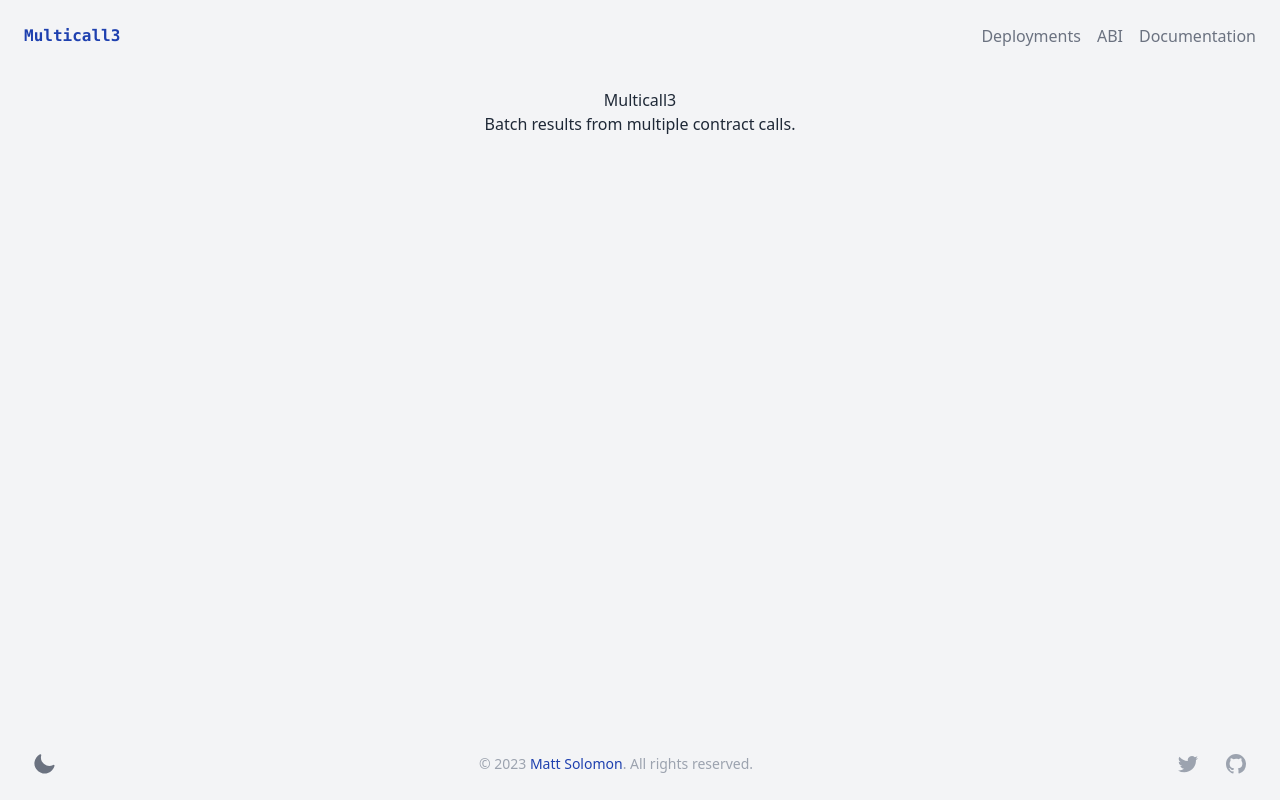
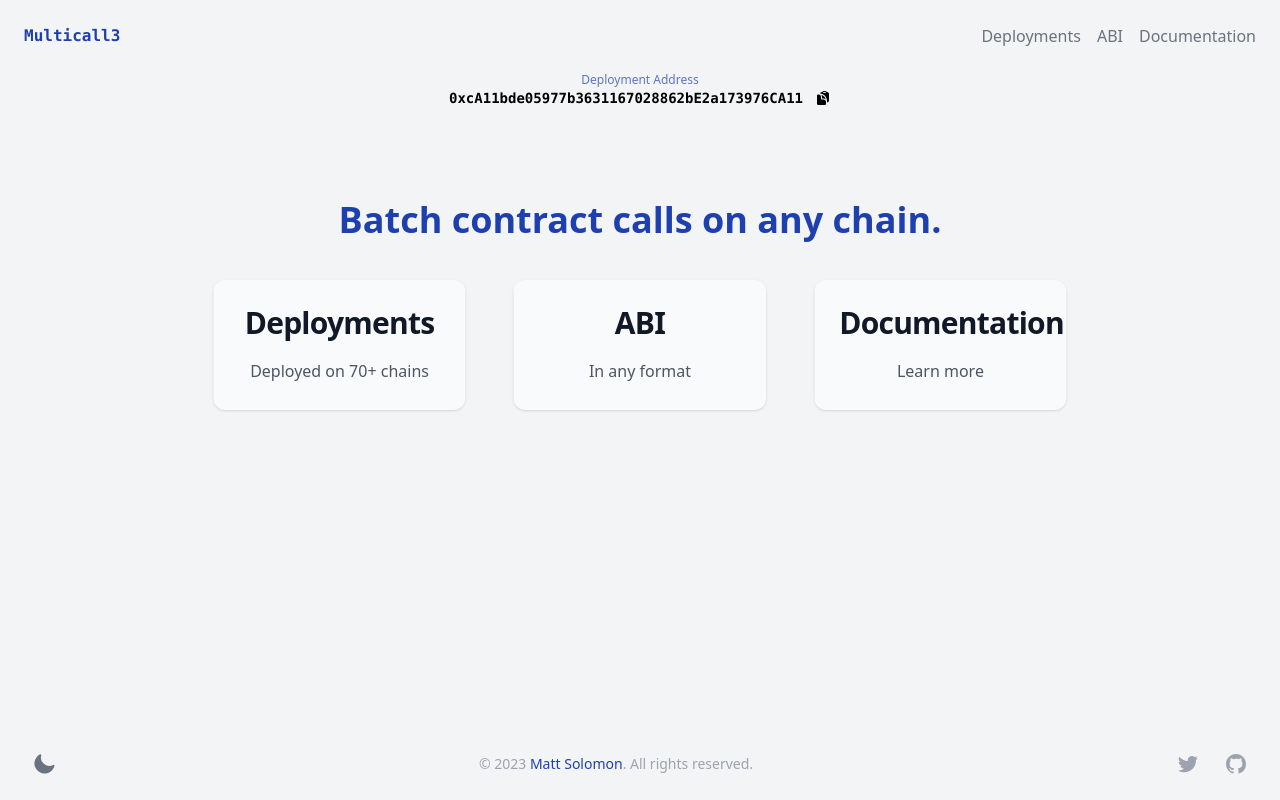
Before and after one commit to mds1/multicall3-frontend, a Next.js app: page / in a window 1280 px wide. Built offline with nearby package versions, Linux system fonts and the light colour scheme.

Commit message:
feat: fill out homepage, style tweaks

```diff
--- a/src/components/layout/Header.tsx
+++ b/src/components/layout/Header.tsx
@@ -1,8 +1,13 @@
+import { useState } from 'react';
 import Link from 'next/link';
 import { useRouter } from 'next/router';
-import { COMPANY_NAME, SITE_NAME } from '@/lib/constants';
+import { ClipboardDocumentIcon } from '@heroicons/react/24/solid';
+import { Notification } from '@/components/ui/Notification';
+import { COMPANY_NAME, MULTICALL_ADDRESS, SITE_NAME } from '@/lib/constants';
+import { copyToClipboard } from '@/lib/utils';
 
 export const Header = () => {
+  // -------- Navigation --------
   const currentPath = useRouter().pathname;
 
   const NavLink = (props: { path: string; label: string; className?: string }) => {
@@ -18,21 +23,59 @@ export const Header = () => {
     );
   };
 
+  // -------- Copy Address to Clipboard --------
+  const [showNotification, setShowNotification] = useState(false);
+
+  const onCopy = (text: string) => {
+    copyToClipboard(text);
+    setShowNotification(true);
+    setTimeout(() => setShowNotification(false), 3000);
+  };
+
+  // -------- Render --------
   return (
+    <header>
+      <Notification
+        show={showNotification}
+        setShow={setShowNotification}
+        kind='success'
+        title='Address copied to clipboard!'
+      />
+
+      <div>
         <div className='flex items-center justify-between px-4 py-6 sm:px-6 md:space-x-10'>
           <div>
             <Link href='/' className='flex'>
               <span className='sr-only'>{COMPANY_NAME}</span>
-          <span className='font-mono font-bold text-blue-800 dark:text-blue-300'>{SITE_NAME}</span>
+              <span className='font-mono font-bold text-blue-800 dark:text-blue-300'>
+                {SITE_NAME}
+              </span>
               {/* <Image className="h-8 w-auto rounded-full sm:h-10" src={logo} alt="logo" /> */}
             </Link>
           </div>
-
           <div>
             <NavLink path='/deployments' label='Deployments' className='mr-4' />
             <NavLink path='/abi' label='ABI' className='mr-4' />
             <NavLink path='https://github.com/mds1/multicall' label='Documentation' />
           </div>
         </div>
+      </div>
+      <div className='flex items-center justify-center'>
+        <div className='mx-auto h-auto w-auto rounded-full text-center'>
+          <p className='whitespace-nowrap text-xs text-blue-800 opacity-70 dark:text-blue-300'>
+            Deployment Address
+          </p>
+          <div className='flex items-center'>
+            <pre className='text-sm'>
+              <code className='font-semibold'>{MULTICALL_ADDRESS}</code>
+            </pre>
+            <ClipboardDocumentIcon
+              className='ml-3 h-4 w-4 cursor-pointer'
+              onClick={() => onCopy(MULTICALL_ADDRESS)}
+            />
+          </div>
+        </div>
+      </div>
+    </header>
   );
 };
--- a/src/lib/constants.ts
+++ b/src/lib/constants.ts
@@ -1,5 +1,5 @@
 export const SITE_NAME = 'Multicall3';
-export const SITE_DESCRIPTION = 'Batch results from multiple contract calls.';
+export const SITE_DESCRIPTION = 'Batch contract calls on any chain.';
 export const COMPANY_NAME = 'Matt Solomon';
 export const COMPANY_URL = 'https://mattsolomon.dev/';
 export const GITHUB_URL = 'https://github.com/mds1/multicall';
--- a/src/pages/deployments.tsx
+++ b/src/pages/deployments.tsx
@@ -79,7 +79,7 @@ const Deployments = () => {
   const loadingDiv = () => (
     <div className='mt-8'>
       <LoadingSpinner />
-      <p className='mt-4 italic text-gray-500 dark:text-gray-300'>Fetching deployments...</p>
+      <p className='mt-4 italic text-gray-400'>Fetching deployments...</p>
     </div>
   );
 
--- a/src/pages/index.tsx
+++ b/src/pages/index.tsx
@@ -1,12 +1,45 @@
+import Link from 'next/link';
 import { Head } from '@/components/layout/Head';
-import { SITE_DESCRIPTION, SITE_NAME } from '@/lib/constants';
+import { SITE_DESCRIPTION } from '@/lib/constants';
 
 const Home = () => {
+  const cards = [
+    { id: 1, href: '/deployments', title: 'Deployments', subtitle: 'Deployed on 70+ chains' },
+    { id: 2, href: '/abi', title: 'ABI', subtitle: 'In any format' },
+    {
+      id: 3,
+      href: 'https://github.com/mds1/multicall',
+      title: 'Documentation',
+      subtitle: 'Learn more',
+    },
+  ];
+
   return (
     <>
       <Head />
-      <h1 className='text-center'>{SITE_NAME}</h1>
-      <p className='text-center'>{SITE_DESCRIPTION}</p>
+      <div className='top-1/5 absolute left-1/2 mt-6 w-full -translate-x-1/2 transform sm:top-1/4 sm:mt-0 sm:w-8/12'>
+        <h1 className='mb-10 text-center text-3xl font-bold text-blue-800 dark:text-blue-300 sm:text-4xl'>
+          {SITE_DESCRIPTION}
+        </h1>
+        <dl className='mx-6 grid grid-cols-1 gap-x-12 gap-y-6 text-center sm:mx-0 sm:gap-y-16 lg:grid-cols-3'>
+          {cards.map((card) => (
+            <Link
+              key={card.id}
+              href={card.href}
+              rel={card.href.startsWith('http') ? 'noopener noreferrer' : undefined}
+              target={card.href.startsWith('http') ? '_blank' : undefined}
+              className='mx-auto flex w-full cursor-pointer flex-col gap-y-4 rounded-xl border border-blue-800/0 bg-gray-50 p-6 shadow hover:border-blue-800 dark:border-blue-300/0 dark:bg-gray-700 dark:hover:border-blue-300'
+            >
+              <dd className='order-first text-2xl font-semibold tracking-tight text-gray-900 dark:text-gray-50 sm:text-3xl'>
+                {card.title}
+              </dd>
+              <dt className='text-base leading-7 text-gray-600 dark:text-gray-400'>
+                {card.subtitle}
+              </dt>
+            </Link>
+          ))}
+        </dl>
+      </div>
     </>
   );
 };
```
Lines whose indentation alone changed are shown as unchanged.
